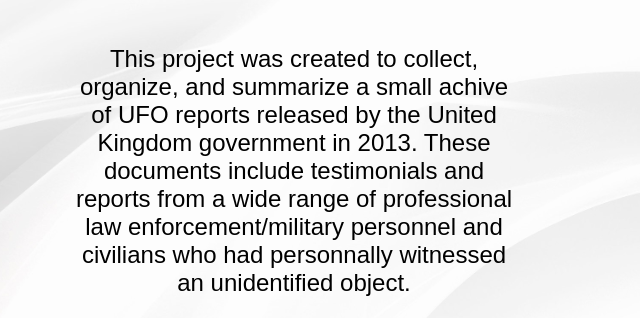
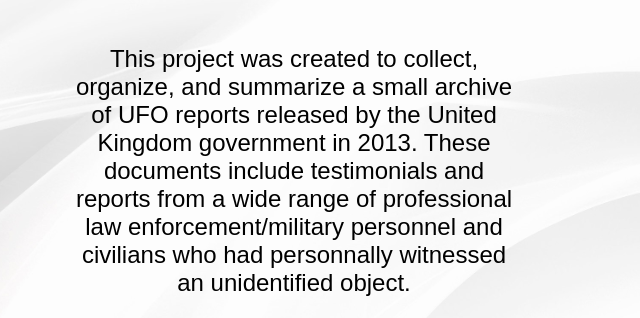
Before and after one commit to Wingoa/UFO, a plain HTML site: page Site/about.html in a window 1280 px wide. Shown: the part 209-527 px from the top of the page, 346-986 px from the left. Drawn offline with Linux system fonts and the light colour scheme.

Commit message:
Spelling corrections

```diff
--- a/Site/about.html
+++ b/Site/about.html
@@ -29,7 +29,7 @@
 				<div class="col-8" style="font-size: x-large">
 					<p>
 						This project was created to collect, organize, and summarize a small
-						achive of UFO reports released by the United Kingdom government in
+						archive of UFO reports released by the United Kingdom government in
 						2013. These documents include testimonials and reports from a wide
 						range of professional law enforcement/military personnel and
 						civilians who had personnally witnessed an unidentified object.
```
